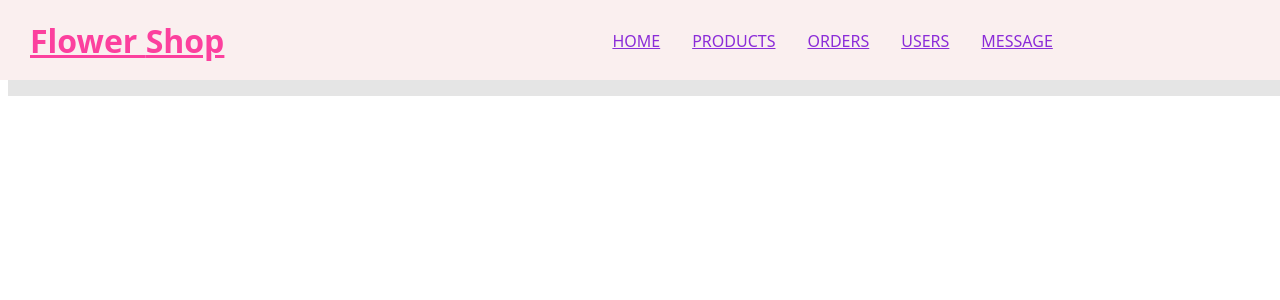
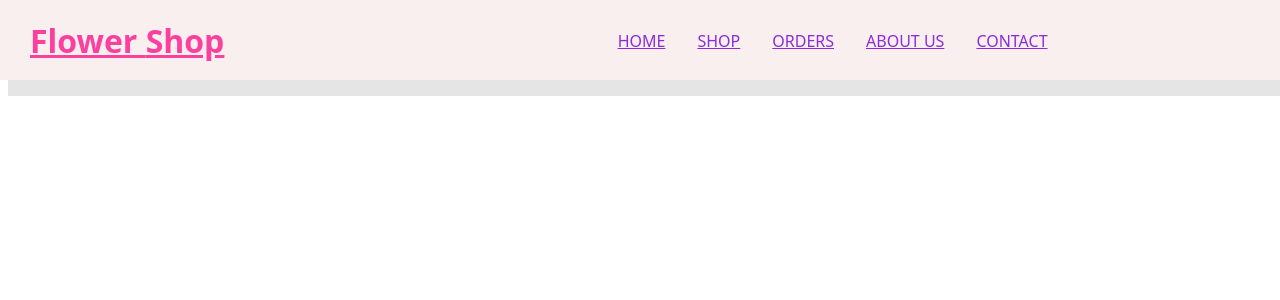
Before and after one commit to dehemi-madara/Final_project, a PHP site: page / in a window 1280 px wide. Shown: the top 300 px of the page. Run offline with PHP 8.4, Linux system fonts and the light colour scheme; the visitor is signed in with stand-in values (Sample User, id 1).

Commit message:
continue the code 16.53

```diff
--- a/flowerShop/admin_message.php
+++ b/flowerShop/admin_message.php
@@ -72,7 +72,7 @@
             ?>
             <!-- set the above selected details to message boxes in message page -->
             <div class="box">
-                <p>user id: <span><?php echo $fetch_message['id'] ;?></span></p>
+                <p>user id: <span><?php echo $fetch_message['user_id'] ;?></span></p>
                 <p>user name : <span><?php echo $fetch_message['name']; ?></span></p>
                 <p>email: <span><?php echo $fetch_message['email']; ?></span></p>
                 <p><?php echo $fetch_message['message']; ?></p>
@@ -89,6 +89,7 @@
 
             ?>
         </div>
+
     </section>
     <!-- import javascript part for icons -->
     <script type="text/javascript" src="script.js"></script>
--- a/flowerShop/header.php
+++ b/flowerShop/header.php
@@ -15,19 +15,19 @@
             <!-- Logo -->
             <a href="admin.php" class="logo">Flower <span>Shop</span></a>
             <nav class="navbar">
-                <a href="admin.php">Home</a>
-                <a href="admin_product.php">Products</a>
-                <a href="admin_orders.php">Orders</a>
-                <a href="admin_user.php">Users</a>
-                <a href="admin_message.php">Message</a>
+                <a href="index.php">Home</a>
+                <a href="shop.php">Shop</a>
+                <a href="orders.php">Orders</a>
+                <a href="about.php">About Us</a>
+                <a href="contact.php">Contact</a>
             </nav>
             <div class="icons">
                 <i class="fa-regular fa-user" id="user-icon"></i>
 
             </div>
             <div class="user-box">
-                <p>username : <span><?php echo $_SESSION['admin_name'];?></span></p>
-                <p>email : <span><?php echo $_SESSION['admin_email'];?></span></p>
+                <p>username : <span><?php echo $_SESSION['user_name'];?></span></p>
+                <p>email : <span><?php echo $_SESSION['user_email'];?></span></p>
                 <form method="post" class="logout">
                     <button name="logout" class="logout-btn">LOG OUT</button>
                 </form>
--- a/flowerShop/index.php
+++ b/flowerShop/index.php
@@ -13,6 +13,9 @@
 <head>
     <meta charset="UTF-8">
     <meta name="viewport" content="width=device-width, initial-scale=1.0">
+    <link rel="stylesheet" href="https://cdn.jsdelivr.net/npm/bootstrap@5.3.2/dist/css/bootstrap.min.css"
+    rel="stylesheet" integrity="sha384-T3c6CoIi6uLrA9TneNEoa7RxnatzjcDSCmG1MXxSR1GAsXEV/Dwwykc2MPK8M2HN"
+    crossorigin="anonymous">
     <link rel="stylesheet" type="text/css" href="main.css">
     <title>flower shop</title>
 </head>
--- a/flowerShop/styleLogin.css
+++ b/flowerShop/styleLogin.css
@@ -10,6 +10,11 @@
     --backdrope-filter-blur: blur(5px);
     --pink: #e84393;
     --box-shadow: 0.5rem 1rem rgba(0,0,0,0.1);
+}
+.empty{
+    text-align: center;
+    text-transform: capitalize;
+    font-size: 16px;
 }
 .message{
     text-align: center;
```
Also changed, not shown: flowerShop/styleOrders.css (+15 -0 lines).
